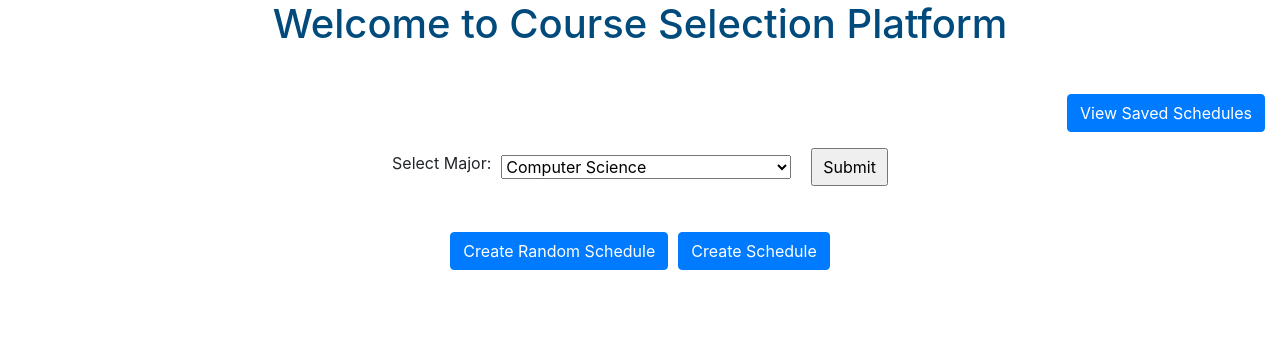
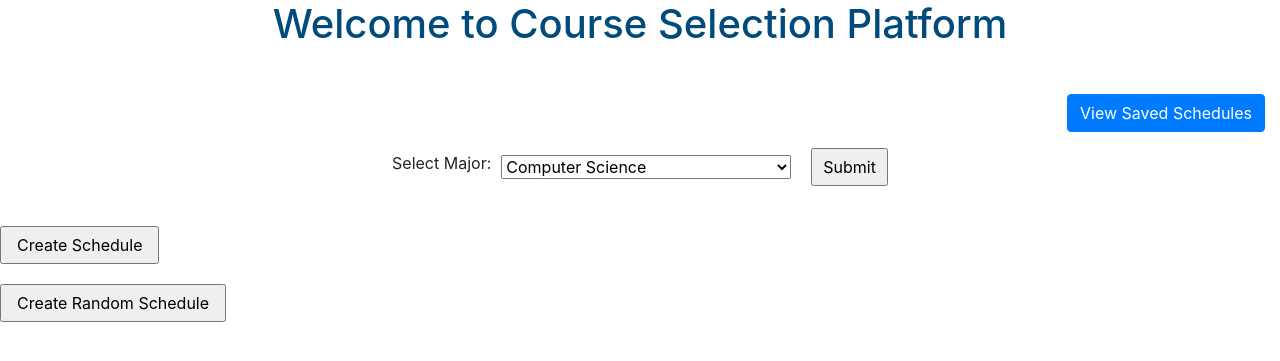
Before and after one commit to jdeepsingh28/Case-Scheduling, a Django app: page /home/ in a window 1280 px wide. Shown: the top 361 px of the page. Run offline with Django 4.2, Linux system fonts and the light colour scheme; a user stored in the database is signed in; some libraries are stand-ins or nearby versions.

Commit message:
Final Commit

```diff
--- a/myproject/myapp/templates/home.html
+++ b/myproject/myapp/templates/home.html
@@ -67,14 +67,6 @@
             padding: 20px 0;
             font-size: 0.85rem;
             color: #666;
-            margin-top: 30px;
-        }
-
-        /* Flex container for bottom buttons */
-        .bottom-buttons {
-            display: flex;
-            justify-content: center;
-            gap: 10px;
             margin-top: 30px;
         }
     </style>
@@ -250,21 +242,13 @@
             {% endfor %}
         {% endif %}
 
-        <!--<input type="submit" value="Create Schedule" class = "btn btn-primary mt-3 mb-3" style="padding: 5px 15px; margin-top: 20px;">-->
+        <input type="submit" value="Create Schedule" style="padding: 5px 15px; margin-top: 20px;">
     </form>
 
-    <!-- Bottom Buttons Container -->
-    <div class="bottom-buttons">
-        <form method="POST" action="{% url 'random_schedule' %}">
-            {% csrf_token %}
-            <input type="submit" class="btn btn-primary mt-3 mb-3" value="Create Random Schedule" class="btn">
-        </form>
-
-        <form method="POST" action="{% url 'schedule_view' %}">
-            {% csrf_token %}
-            <input type="submit" class="btn btn-primary mt-3 mb-3" value="Create Schedule" class="btn">
-        </form>
-    </div>
+    <form method="POST" action="{% url 'random_schedule' %}">
+        {% csrf_token %}
+        <input type="submit" value="Create Random Schedule" style="padding: 5px 15px; margin-top: 20px;">
+    </form>
 
 {% endblock %}
 
```
Also changed, not shown: myproject/myapp/scraping.py (+48 -26 lines), myproject/myapp/templates/schedule_page.html (+8 -0 lines), myproject/db.sqlite3.
